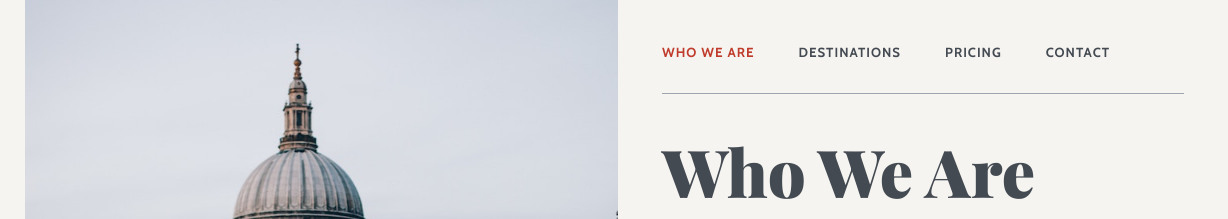
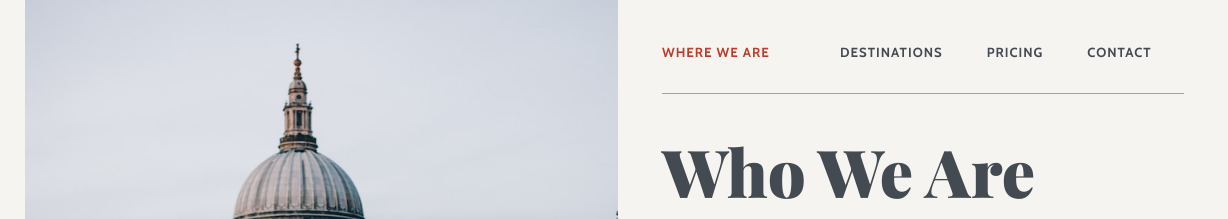
Before and after one commit to sangam790/webserver, a website: page index.html in a window 1280 px wide. Shown: the top 219 px of the page, 52-1280 px from the left. Drawn offline with nearby package versions, Linux system fonts and the light colour scheme.

Commit message:
Index file edited

```diff
--- a/index.html
+++ b/index.html
@@ -73,7 +73,7 @@
             <!-- Navigation -->
             <nav class="navigation border--bottom pt1">
                 <ul class="no-bullets list--inline pb1 bold">
-                    <li class="small mr2"><a class="link link--text current" href="/">Who We Are</a></li>
+                    <li class="small mr3"><a class="link link--text current" href="/">Where we are</a></li>
                     <li class="small mr2"><a class="link link--text" href="/destinations.html">Destinations</a></li>
                     <li class="small mr2"><a class="link link--text" href="/pricing.html">Pricing</a></li>
                     <li class="small"><a class="link link--text" href="/contact.html">Contact</a></li>
```
